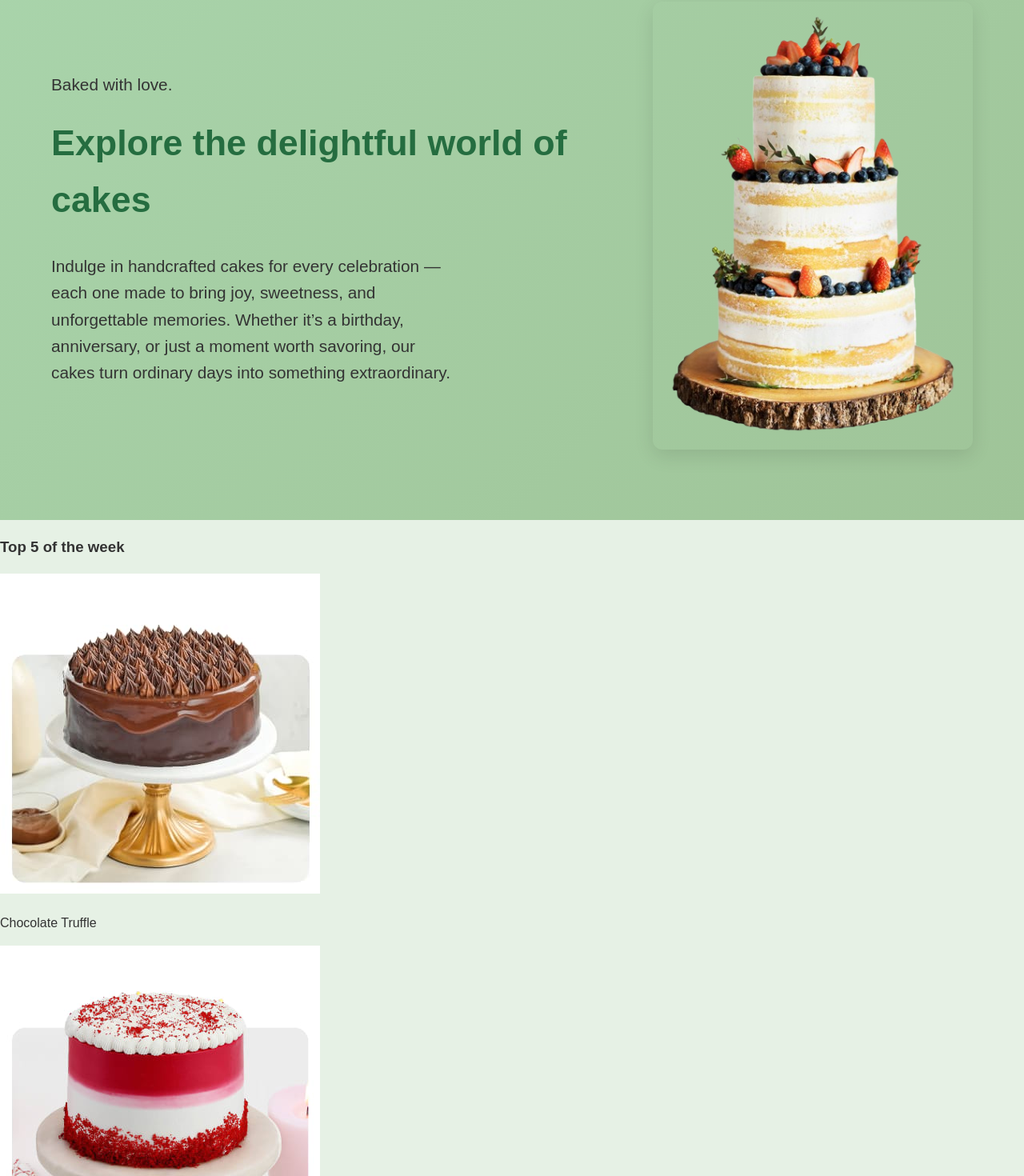
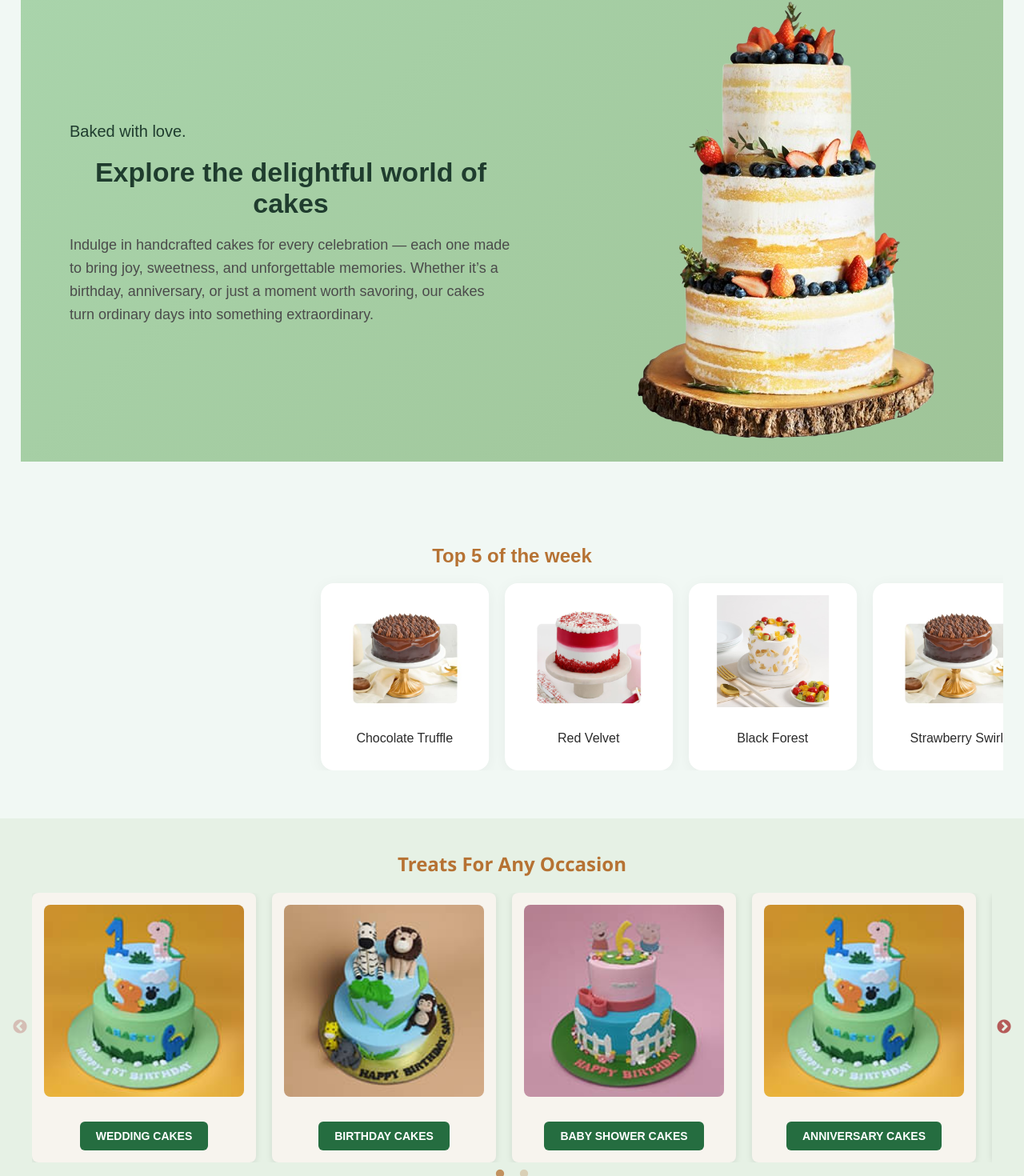
Before and after one commit to sathya2793/bakers, a React (Create React App) app: page / in a window 1280 px wide. Shown: the part 878-2348 px from the top of the page at 80% size. Built offline with nearby package versions, Linux system fonts and the light colour scheme.

Commit message:
added css

```diff
--- a/src/pages/Home.css
+++ b/src/pages/Home.css
@@ -1,132 +1,132 @@
-.home {
+.home-hero {
   font-family: 'Poppins', sans-serif;
-  line-height: 1.6;
-  color: #333;
+  background: #f1f8f4;
+  color: #2b2b2b;
+  padding: 60px 2%;
 }
 
-/* Hero */
 .hero {
   display: flex;
   justify-content: space-between;
   align-items: center;
-  padding: 80px 5%;
+  gap: 40px;
+  flex-wrap: wrap;
+  padding: 0px 5%;
   background: linear-gradient(135deg, #a9d4ab, #9fc498);
-  flex-wrap: wrap;
 }
 
 .hero-text {
-  flex: 1;
-  min-width: 300px;
+  max-width: 50%;
 }
 
-.hero-text h1 {
-  font-size: 2.8rem;
-  color: #256d40;
-  text-align: left;
+.subtitle {
+  color: #1f3c2e;
+  font-size: 20px;
+  font-weight: 500;
 }
 
-.hero-text p {
-  margin: 20px 0;
-  font-size: 1.3em;
-  max-width: 500px;
+.title {
+  font-size: 34px;
+  font-weight: 700;
+  margin: 10px 0;
+  color: #1f3c2e;
 }
 
-.hero-btn {
-  padding: 12px 30px;
-  background: #256d40;
-  color: #fff;
-  border: none;
-  border-radius: 25px;
-  font-weight: bold;
-  cursor: pointer;
-  transition: background 0.3s ease;
+.description {
+  font-size: 18px;
+  color: #4b4b4b;
+  line-height: 1.6;
 }
 
-.hero-btn:hover {
-  background: #1e5733;
+.hero-image {
+  position: relative;
+  max-width: 40%;
 }
 
 .hero-image img {
-  max-width: 400px;
+  width: 100%;
   border-radius: 12px;
-  box-shadow: 0 8px 25px rgba(0,0,0,0.1);
 }
 
-/* Sections */
-.section {
-  padding: 60px 5%;
-  text-align: center;
+.cake-label {
+  position: absolute;
+  bottom: -20px;
+  left: 20px;
+  background: white;
+  padding: 20px;
+  border-radius: 12px;
+  box-shadow: 0 5px 15px rgba(0,0,0,0.1);
 }
 
-.section h2 {
-  font-size: 2rem;
-  color: #b57233;
-  margin-bottom: 40px;
+.cake-label h2 {
+  font-size: 20px;
+  margin: 0 0 8px;
+  color: #1a3c29;
 }
 
-.occasion-section {
-  background: #e6f1e5;
+.cake-label p {
+  font-size: 14px;
+  color: #666;
 }
 
-.occasion-section h2{
-  color: #B67233;
-}
-.products-section {
-  background: #9fc599;
+.know-more {
+  margin-top: 10px;
+  display: inline-block;
+  color: #619c6c;
+  font-weight: 500;
+  text-decoration: none;
 }
 
-.custom-section {
-  background: #9fc599;
+.top-cakes-section {
+  margin-top: 80px;
 }
 
-/* WhatsApp Section */
-.whatsapp-section {
-  background: #e0f4e7;
-  padding: 60px 5%;
-  text-align: center;
+.top-cakes-section h3 {
+  font-size: 24px;
+  font-weight: 600;
+  margin-bottom: 20px;
+  display: flex;
+  justify-content: center;
+  color: #b67233;
 }
 
-.chat-content {
-  display: flex;
-  align-items: center;
-  justify-content: center;
-  flex-wrap: wrap;
-  gap: 30px;
+.scroll-wrapper {
+  overflow: hidden;
+  position: relative;
 }
 
-.chat-image {
-  width: 100px;
-  height: 100px;
-  border-radius: 50%;
+.scroll-row {
+  display: flex;
+  gap: 20px;
+  animation: scrollLoop 20s linear infinite;
+  width: max-content;
 }
 
-.whatsapp-btn {
-  background: #25d366;
-  color: white;
-  padding: 12px 28px;
-  border-radius: 30px;
-  font-weight: 600;
-  text-decoration: none;
-  transition: background 0.3s ease;
+.cake-card {
+  min-width: 180px;
+  background: white;
+  padding: 15px;
+  border-radius: 16px;
+  box-shadow: 0 4px 20px rgba(0,0,0,0.05);
+  text-align: center;
+  flex-shrink: 0;
 }
 
-.whatsapp-btn:hover {
-  background: #1da851;
+.cake-card img {
+  width: 100%;
+  height: 140px;
+  object-fit: contain;
+  margin-bottom: 10px;
 }
 
-/* Responsive */
-@media (max-width: 768px) {
-  .hero {
-    flex-direction: column;
-    text-align: center;
-  }
+.cake-card p {
+  font-size: 16px;
+  font-weight: 500;
+  color: #2b2b2b;
+}
 
-  .hero-image img {
-    max-width: 100%;
-    margin-top: 30px;
-  }
-
-  .chat-content {
-    flex-direction: column;
-  }
+/* Scroll animation */
+@keyframes scrollLoop {
+  0% { transform: translateX(100%); }
+  100% { transform: translateX(-100%); }
 }
```
